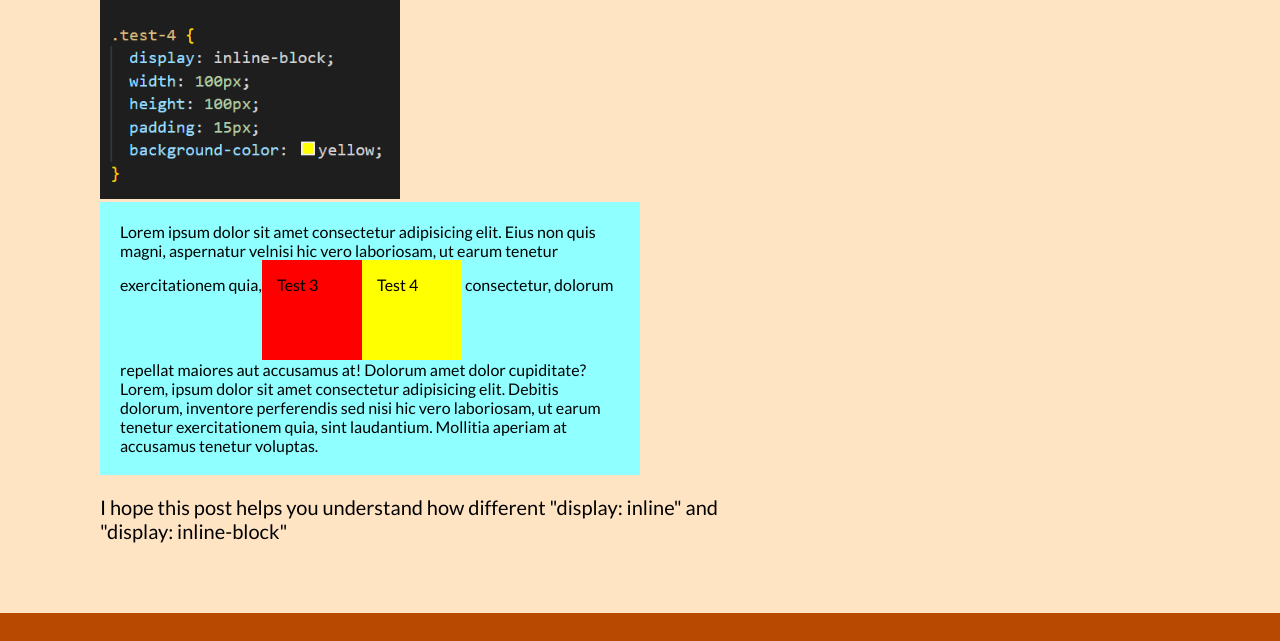
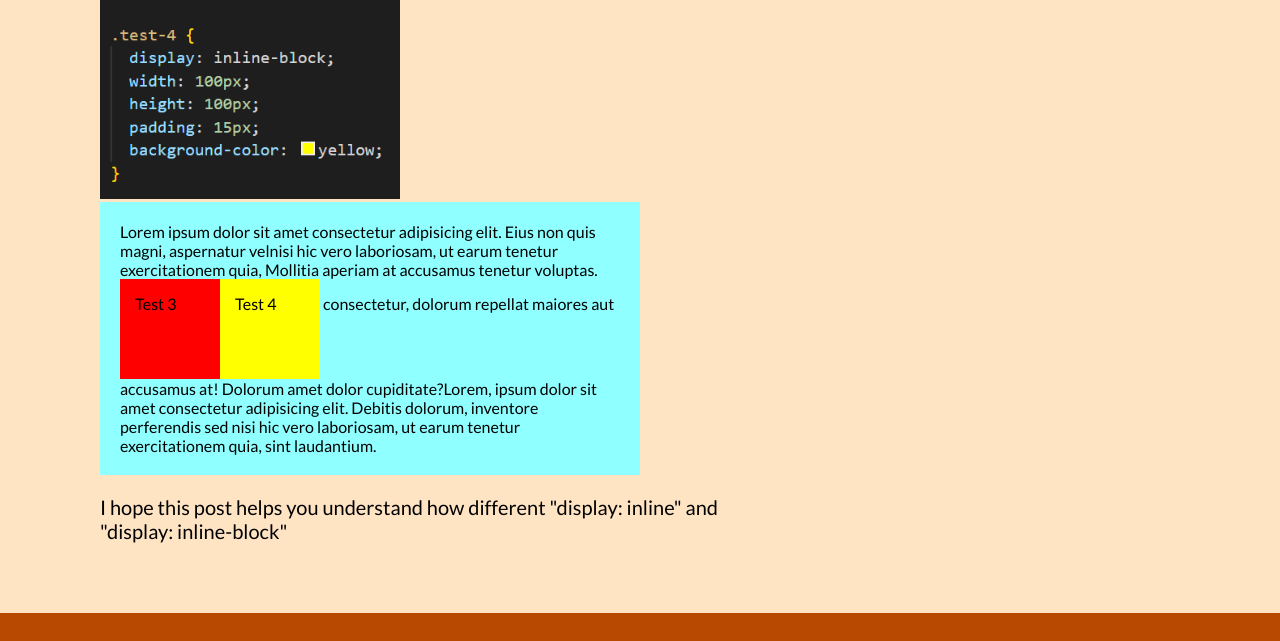
Before and after one commit to elvintern/elvins-blog, a plain HTML site: page blog/html-css.html in a window 1280 px wide. Shown: the part 1370-2011 px from the top of the page. Drawn offline with Linux system fonts and the light colour scheme.

Commit message:
Change some contents

```diff
--- a/blog/html-css.html
+++ b/blog/html-css.html
@@ -100,13 +100,13 @@
       <div class="example-box">
         Lorem ipsum dolor sit amet consectetur adipisicing elit. Eius non quis
         magni, aspernatur velnisi hic vero laboriosam, ut earum tenetur
-        exercitationem quia,<span class="test-3">Test 3</span
+        exercitationem quia, Mollitia aperiam at accusamus tenetur
+        voluptas.<span class="test-3">Test 3</span
         ><span class="test-4">Test 4</span> consectetur, dolorum repellat
         maiores aut accusamus at! Dolorum amet dolor cupiditate?Lorem, ipsum
         dolor sit amet consectetur adipisicing elit. Debitis dolorum, inventore
         perferendis sed nisi hic vero laboriosam, ut earum tenetur
-        exercitationem quia, sint laudantium. Mollitia aperiam at accusamus
-        tenetur voluptas.
+        exercitationem quia, sint laudantium.
       </div>
 
       <p class="paragraph">
```
Also changed, not shown: index.html (+3 -1 lines).
